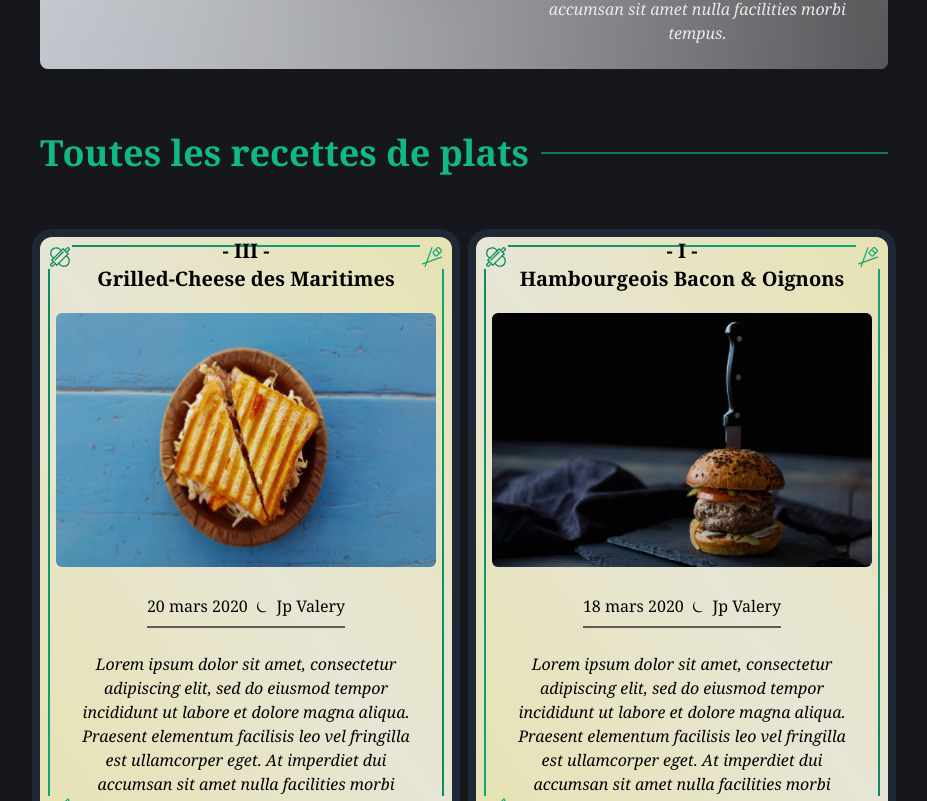
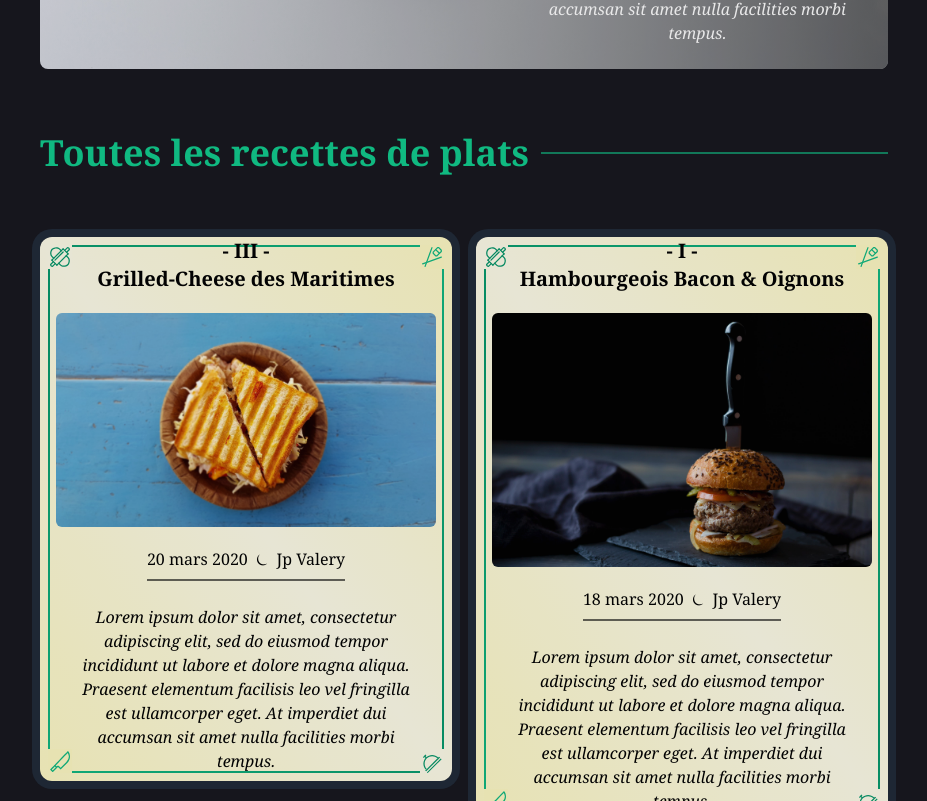
Before and after one commit to jpvalery/cuisinomicon, a Next.js app: page /manger in a window 1280 px wide. Shown: the part 762-1563 px from the top of the page, without its empty margins (176-1103 px from the left). Built offline with nearby package versions, Linux system fonts and the light colour scheme.

Commit message:
chore: next13 image

```diff
--- a/components/Card.js
+++ b/components/Card.js
@@ -1,5 +1,5 @@
 import NextLink from "next/link";
-import Image from "next/legacy/image";
+import Image from "next/image";
 
 import romanNumeral from "../lib/romanNumeral";
 
@@ -30,9 +30,11 @@
               alt={props.title}
               width={420}
               height={280}
-              layout="intrinsic"
               className="rounded-md"
-            />
+              style={{
+                maxWidth: "100%",
+                height: "auto"
+              }} />
           </div>
           <div className="mx-auto grid max-w-max grid-flow-col items-center justify-center gap-2 border-b-2 border-black border-opacity-60 pb-2 text-base">
             <p>{friendlyDate}</p>
--- a/components/Hero.js
+++ b/components/Hero.js
@@ -1,5 +1,5 @@
 import NextLink from "next/link";
-import Image from "next/legacy/image";
+import Image from "next/image";
 
 import romanNumeral from "../lib/romanNumeral";
 
@@ -24,9 +24,11 @@
               alt={props.title}
               width={960}
               height={640}
-              layout="intrinsic"
               className="rounded-lg"
-            />
+              style={{
+                maxWidth: "100%",
+                height: "auto"
+              }} />
           </div>
 
           <div className="absolute bottom-0 h-full w-full">
--- a/components/Recipe.js
+++ b/components/Recipe.js
@@ -4,7 +4,7 @@
 
 import romanNumeral from "../lib/romanNumeral";
 
-import Image from "next/legacy/image";
+import Image from "next/image";
 
 import CookBook from "../elements/iconset/CookBook";
 import CuttingBoard from "../elements/iconset/CuttingBoard";
@@ -43,8 +43,7 @@
     borderColor = "border-brand-600";
   }
 
-  return (
-    <>
+  return <>
     <div>
       <div className={`text-center text-3xl font-bold ${textColor}`}>
         — {roman} —
@@ -57,8 +56,10 @@
           alt={props.title}
           width="960"
           height="540"
-            layout="intrinsic"
-          />
+          style={{
+            maxWidth: "100%",
+            height: "auto"
+          }} />
       </div>
       <div
         className={`grid grid-flow-col items-center justify-center gap-8 border-b-2 pb-4 text-base md:text-lg ${borderColor} border-opacity-60`}
@@ -77,8 +78,7 @@
     <article className={`prose prose-xl py-12 ${proseColor}`}>
       {content}
     </article>
-    </>
-  );
+  </>;
 };
 
 export default Recipe;
```
Lines whose indentation alone changed are shown as unchanged.
